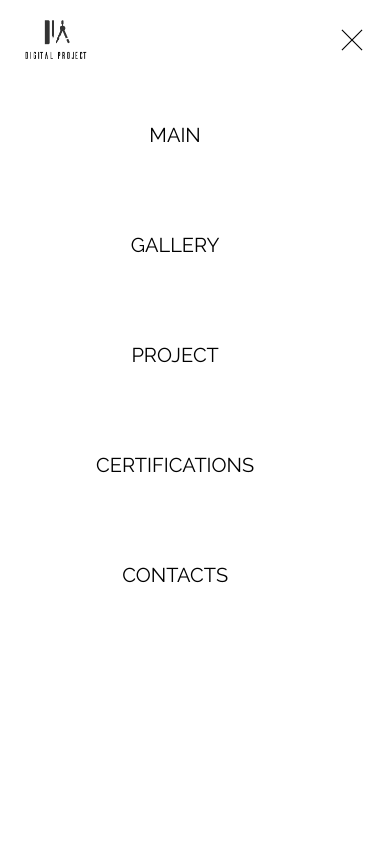
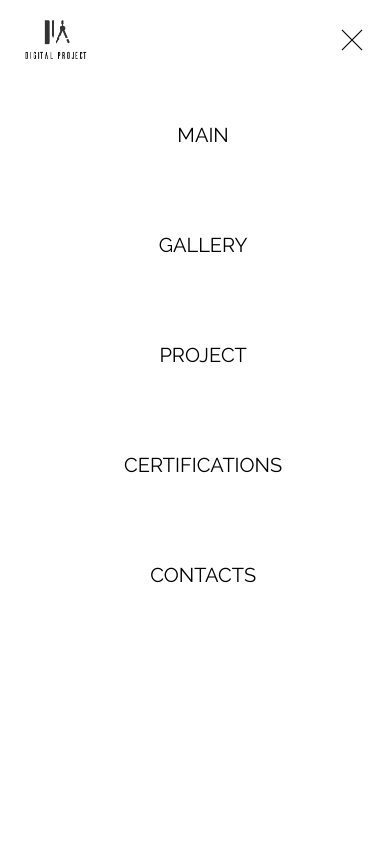
Before and after one commit to vader2k/Architect-project, a React (Vite) app in the folder architect_app/: page / in a window 390 px wide. Both pictures are taken after a click on the picture 352 px from the left and 40 px from the top of the page. Shown: the top 844 px of the page. Built offline with nearby package versions, Linux system fonts and the light colour scheme; a web font is replaced by a local one.

Commit message:
manageable nav animation

```diff
--- a/architect_app/src/components/Navigation.jsx
+++ b/architect_app/src/components/Navigation.jsx
@@ -20,11 +20,11 @@ const Navigation = () => {
         ))}
       </ul>
 
-      <div className='sm:hidden flex flex-1 justify-end items-center '>
-        <img src={toggle ? close : open} alt='menu' className='w-[28px] h-[28px] object-contain transition-[var(--transition)]' onClick={()=>settoggle((prev)=>(!prev))} />
+      <div className='sm:hidden flex flex-1 justify-end items-center nav-small '>
+        <img src={toggle ? close : open} alt='menu' className='w-[28px] h-[28px] object-contain ' onClick={()=>settoggle((prev)=>(!prev))} />
 
-        <div className={`${toggle? 'flex': 'hidden'} absolute bg-white w-[350px] h-[100vh] top-20 z-50 `}>
-          <ul className={`flex flex-col items-center list-none gap-20 ml-20 m-10 ${toggle ? 'show-nav': 'hide-nav'} `}>
+        <div className={`${toggle? 'flex': 'hidden'} absolute bg-white w-[400px] left-1  h-[100vh] top-20 z-50 `}>
+          <ul className={`flex flex-col items-center list-none gap-20 ml-[120px] m-10 ${toggle ? 'show-nav': 'hide-nav'} small-nav-items `}>
             {navLinks.map(({name, path},index) =>(
               <li key={index}>
                 <NavLink to={path} onClick={()=> settoggle((prev)=>(!prev))} className={`text-[20px] text-black  hover:border-t hover:border-b border-black nav`} >
--- a/architect_app/src/index.css
+++ b/architect_app/src/index.css
@@ -43,6 +43,12 @@
 .sigh:hover .test{
   opacity: 1;
   transition: var(--transition);
+}
+
+.small-nav-items {
+  transform: translateX(100%);
+  animation: fadeInFromRight 2s ease forwards;
+  backdrop-filter: blur(5px) !important;
 }
 
 
```
